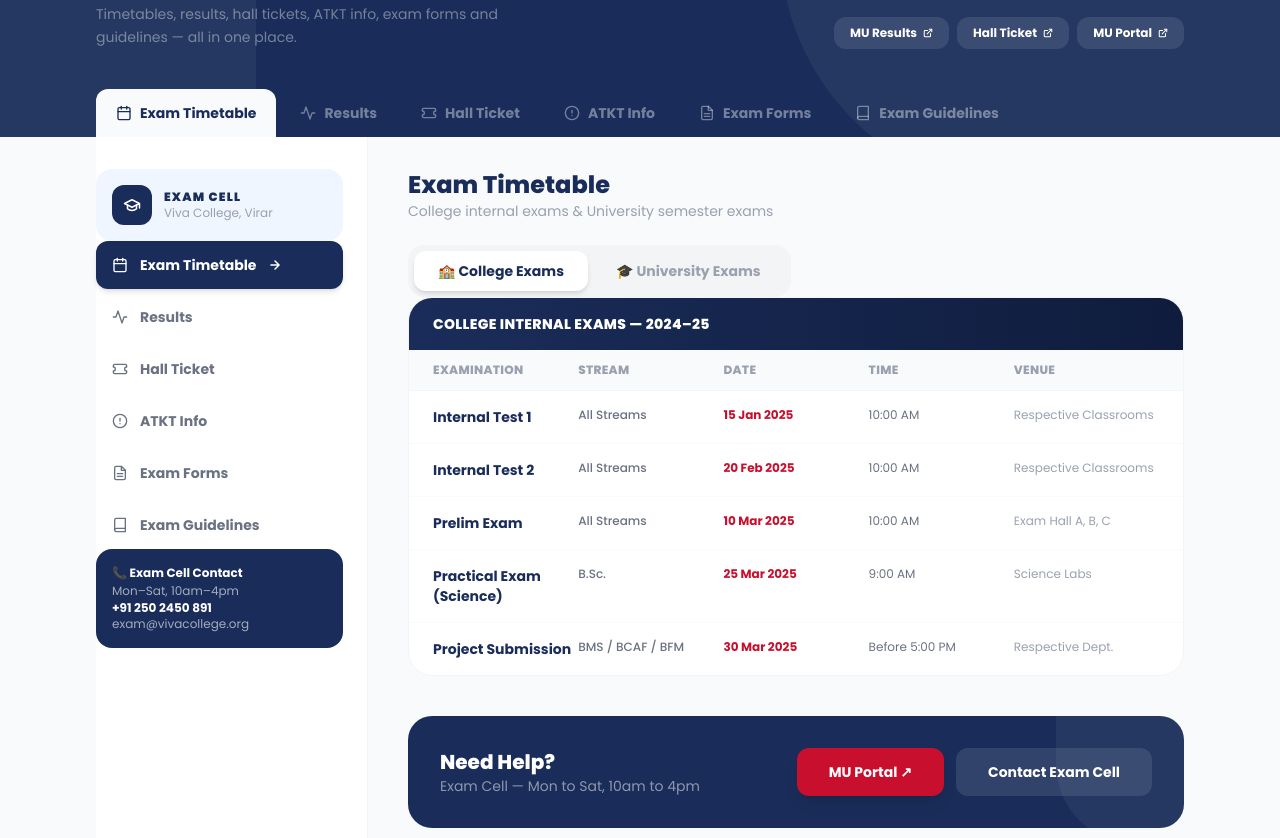
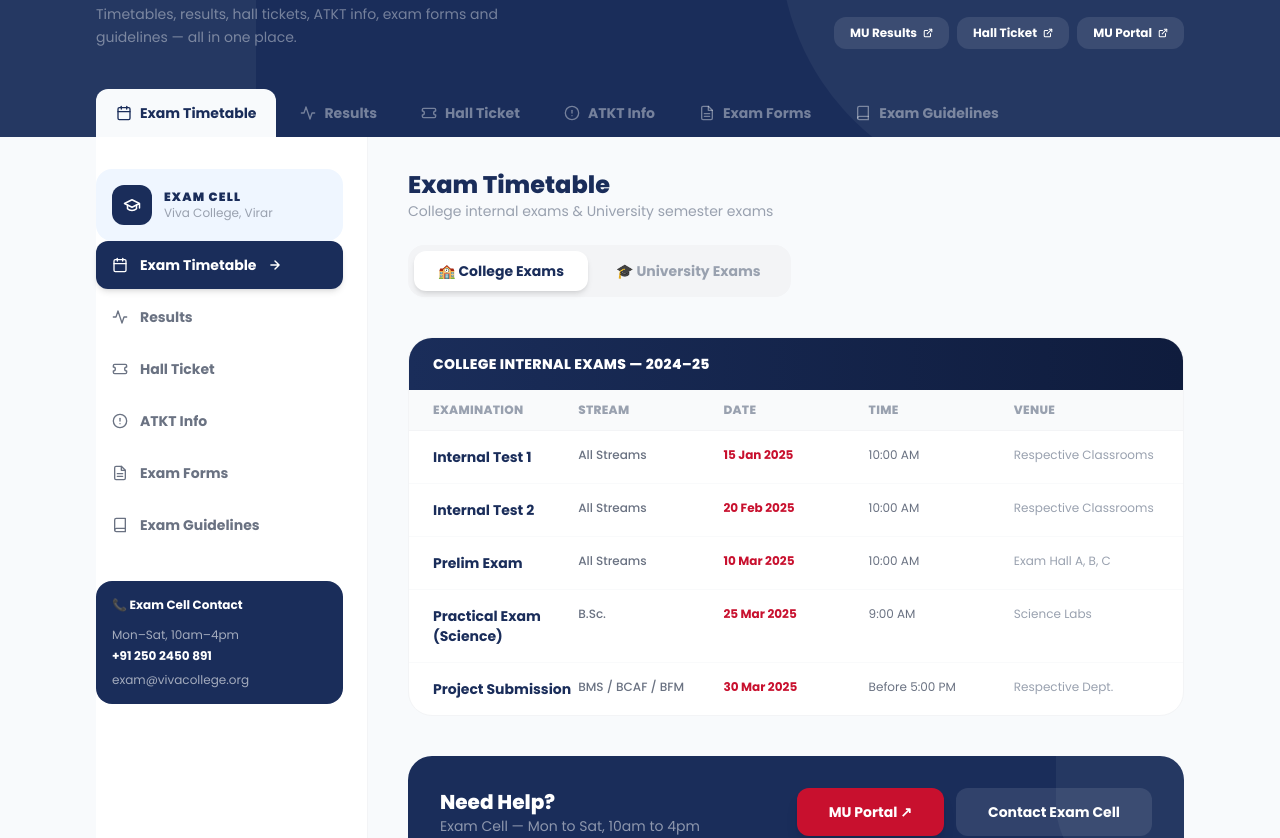
Before and after one commit to SakshiJ004/recreate_design_hackathon, a React (Vite) app: page /examination in a window 1280 px wide. Shown: the part 400-1238 px from the top of the page. Built offline with nearby package versions, Linux system fonts and the light colour scheme.

Commit message:
add media query for examination

```diff
--- a/src/pages/ExaminationPage.jsx
+++ b/src/pages/ExaminationPage.jsx
@@ -707,7 +707,7 @@ const ExaminationPage = () => {
 
             {/* ── Main Content ── */}
             <div className="px-4 sm:px-8 md:px-16 xl:px-24 py-0">
-                <div className="grid grid-cols-1 xl:grid-cols-4 gap-0">
+                <div className="pb-10 grid grid-cols-1 xl:grid-cols-4 gap-0">
 
                     {/* LEFT SIDEBAR — hidden on mobile, shown on xl+ */}
                     <div className="hidden xl:block xl:col-span-1 bg-white border-r border-gray-100 min-h-screen pt-8 pr-6">
@@ -722,7 +722,7 @@ const ExaminationPage = () => {
                             </div>
                         </div>
 
-                        <div className="flex flex-col gap-1">
+                        <div className="pb-8 flex flex-col gap-1">
                             {tabs.map((tab) => (
                                 <button key={tab.id}
                                     onClick={() => setActiveTab(tab.id)}
@@ -740,10 +740,10 @@ const ExaminationPage = () => {
 
                         {/* Contact box */}
                         <div className="mt-8 p-4 bg-[var(--viva-navy)] rounded-2xl">
-                            <p className="text-white font-bold text-xs mb-3">📞 Exam Cell Contact</p>
+                            <p className="text-white font-bold text-xs pb-3">📞 Exam Cell Contact</p>
                             <p className="text-white/60 text-xs leading-relaxed">Mon–Sat, 10am–4pm</p>
-                            <p className="text-white text-xs font-bold mt-1">+91 250 2450 891</p>
-                            <p className="text-white/60 text-xs mt-2">exam@vivacollege.org</p>
+                            <p className="text-white text-xs font-bold pt-1">+91 250 2450 891</p>
+                            <p className="text-white/60 text-xs pt-2">exam@vivacollege.org</p>
                         </div>
                     </div>
 
@@ -773,7 +773,8 @@ const ExaminationPage = () => {
                                 </div>
 
                                 {/* Timetable table */}
-                                <div className="bg-white rounded-3xl border border-gray-100 overflow-hidden">
+                                <div className='pt-10'>
+                                    <div className="bg-white rounded-3xl border border-gray-100 overflow-hidden ">
                                         <div className="px-4 sm:px-6 py-4 bg-gradient-to-r from-[#1A2D5A] to-[#0F1C3D] flex items-center justify-between">
                                             <h3 className="text-white font-extrabold text-xs sm:text-sm tracking-wide uppercase">
                                                 {timetableType === "college" ? "College Internal Exams — 2024–25" : "University Exams — 2024–25"}
@@ -787,7 +788,7 @@ const ExaminationPage = () => {
                                         </div>
 
                                         {/* Header row — hidden on small, shown md+ */}
-                                    <div className="hidden md:grid grid-cols-5 px-4 sm:px-6 py-3 bg-gray-50 border-b border-gray-100">
+                                        <div className="hidden  md:grid grid-cols-5 px-4 sm:px-6 py-3 bg-gray-50 border-b border-gray-100">
                                             {["Examination", "Stream", "Date", "Time", "Venue"].map((h) => (
                                                 <p key={h} className="text-xs font-extrabold text-gray-400 uppercase tracking-wide">{h}</p>
                                             ))}
@@ -805,6 +806,7 @@ const ExaminationPage = () => {
                                             ))}
                                         </div>
                                     </div>
+                                </div>
 
                                 {timetableType === "university" && (
                                     <div className="p-4 bg-amber-50 border border-amber-200 rounded-2xl flex gap-3">
@@ -817,6 +819,7 @@ const ExaminationPage = () => {
                             </div>
                         )}
 
+
                         {/* ── RESULTS ── */}
                         {activeTab === "results" && (
                             <div className="space-y-6 pb-10">
@@ -825,7 +828,7 @@ const ExaminationPage = () => {
                                     <p className="text-gray-400 text-sm mt-1 pb-6">All results are published on the Mumbai University portal</p>
                                 </div>
 
-                                <div className="grid grid-cols-1 sm:grid-cols-2 gap-4">
+                                <div className="pb-10 grid grid-cols-1 sm:grid-cols-2 gap-4">
                                     {resultsLinks.map((item, i) => (
                                         <a key={i} href={item.href} target="_blank" rel="noopener noreferrer"
                                             className="group flex items-start gap-4 p-4 sm:p-5 bg-white rounded-2xl border border-gray-100 hover:border-[var(--viva-navy)] hover:shadow-lg transition-all duration-200">
@@ -886,12 +889,13 @@ const ExaminationPage = () => {
                                     className="flex items-center justify-center gap-2 w-full py-3.5 sm:py-4 bg-[var(--viva-navy)] text-white font-bold text-sm rounded-2xl hover:bg-[var(--viva-dark)] transition-all duration-300 hover:scale-[1.01]">
                                     Download Hall Ticket from MU Portal ↗
                                 </a>
-
+                                <div className='pt-6'>
                                     <div className="p-4 bg-amber-50 border border-amber-200 rounded-2xl flex gap-3">
                                         <span>⚠️</span>
                                         <p className="text-xs text-amber-700 leading-relaxed">
                                             Hall tickets are available approximately 10 days before the exam. If you face any issue downloading, contact the Exam Cell immediately.
                                         </p>
+                                    </div>
                                 </div>
                             </div>
                         )}
@@ -920,11 +924,12 @@ const ExaminationPage = () => {
                                 </div>
 
                                 <FaqAccordion items={atktInfo} />
-
+                                <div className='pt-10'>
                                     <a href="https://mu.ac.in/examinations/atkt" target="_blank" rel="noopener noreferrer"
                                         className="flex items-center justify-center gap-2 w-full py-3.5 sm:py-4 bg-[var(--viva-navy)] text-white font-bold text-sm rounded-2xl hover:bg-[var(--viva-dark)] transition-all duration-300">
                                         ATKT Details on MU Portal ↗
                                     </a>
+                                </div>
                             </div>
                         )}
 
@@ -936,7 +941,7 @@ const ExaminationPage = () => {
                                     <p className="text-gray-400 text-sm mt-1 pb-6">Fill and submit your exam forms on time to avoid late fees</p>
                                 </div>
 
-                                <div className="space-y-3">
+                                <div className="space-y-3 pb-10">
                                     {examForms.map((form, i) => (
                                         <div key={i} className="flex flex-col sm:flex-row sm:items-center justify-between p-4 sm:p-5 bg-white rounded-2xl border border-gray-100 hover:border-[var(--viva-navy)] hover:shadow-md transition-all duration-200 group gap-3 sm:gap-0">
                                             <div className="flex items-center gap-3 sm:gap-4">
@@ -976,7 +981,7 @@ const ExaminationPage = () => {
                                     <p className="text-gray-400 text-sm mt-1 pb-6">Read carefully before appearing for any examination</p>
                                 </div>
 
-                                <div className="grid grid-cols-1 sm:grid-cols-2 gap-4">
+                                <div className="pb-10 grid grid-cols-1 sm:grid-cols-2 gap-4">
                                     {guidelines.map((g, i) => (
                                         <div key={i} className="flex items-start gap-3 sm:gap-4 p-4 sm:p-5 bg-white rounded-2xl border border-gray-100 hover:border-[var(--viva-navy)] hover:shadow-md transition-all duration-200 group">
                                             <span className="text-xl sm:text-2xl flex-shrink-0">{g.icon}</span>
```
Lines whose indentation alone changed are shown as unchanged.
